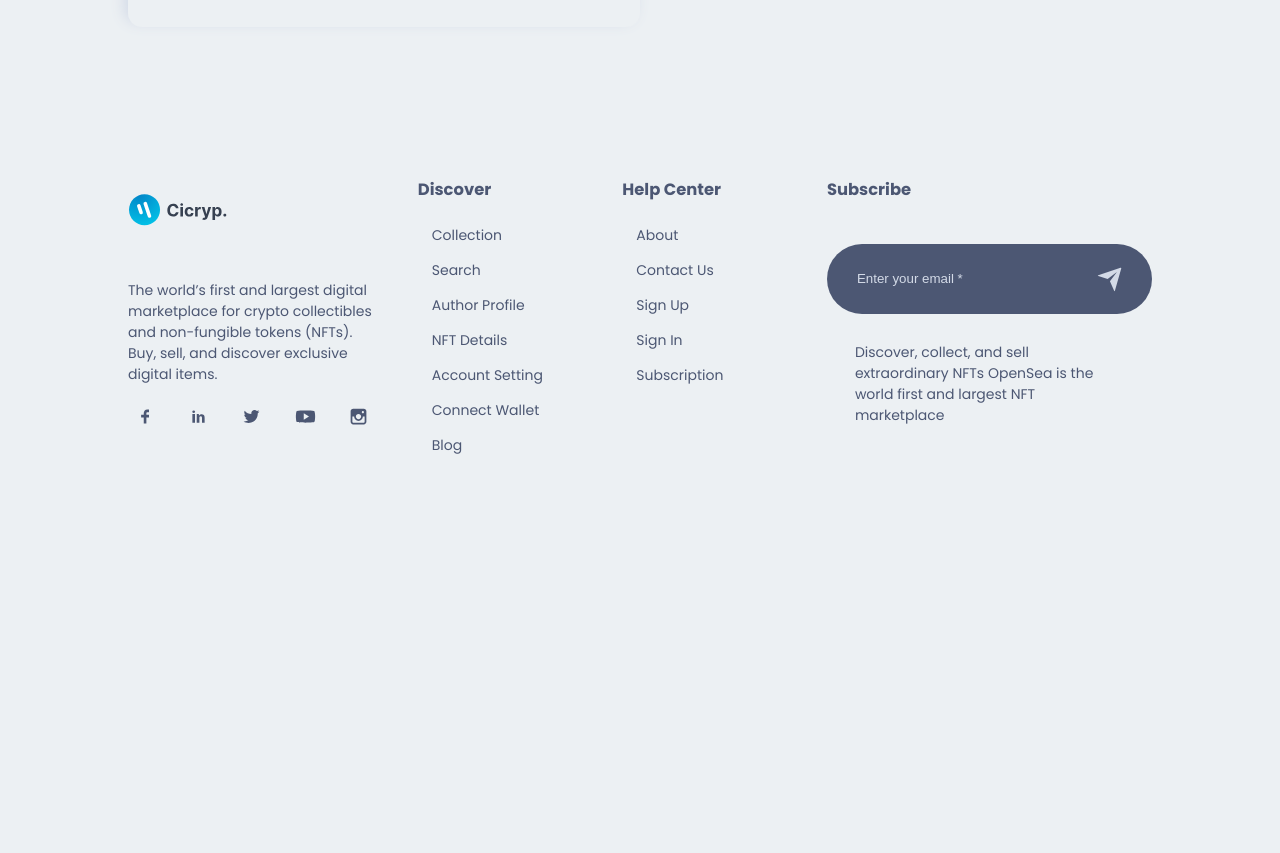
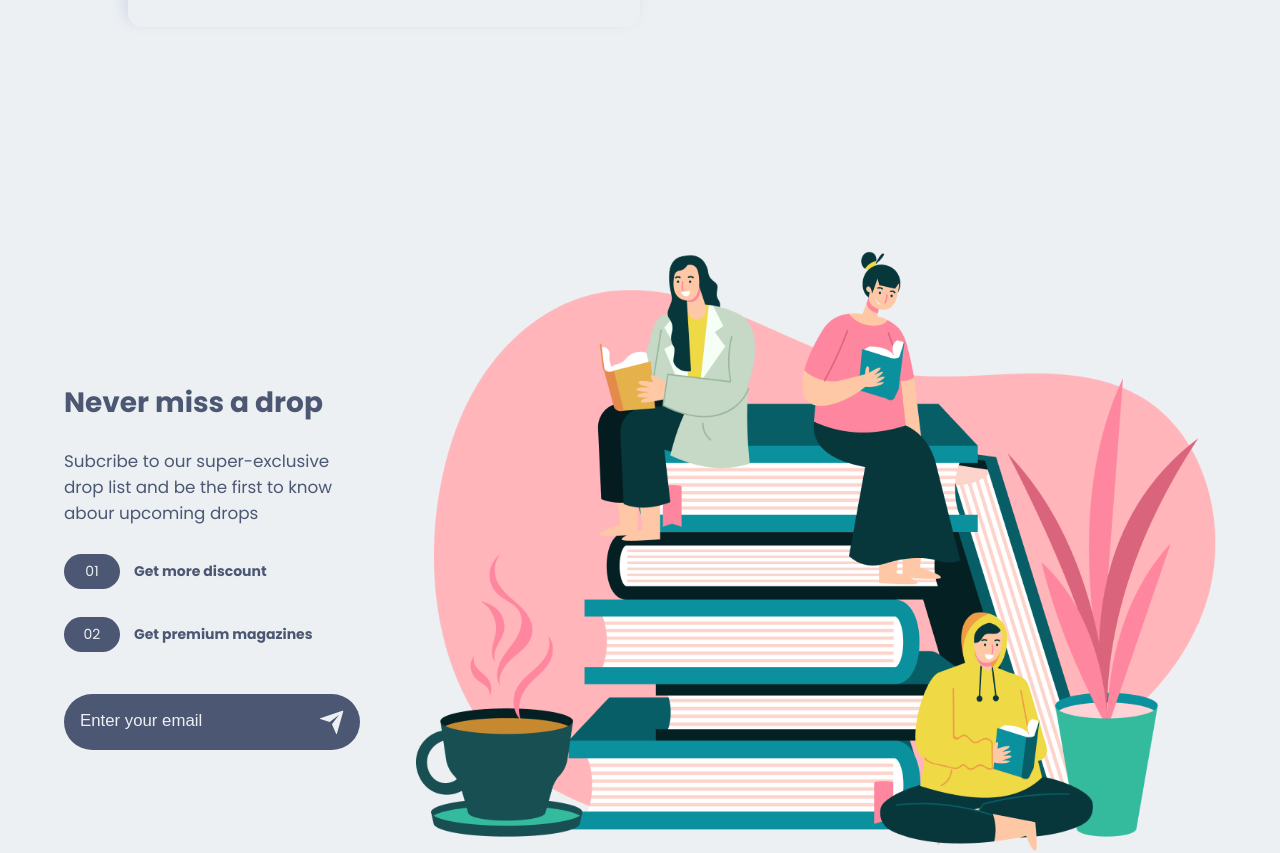
Before and after one commit to Hadhemi33/Template-NFTMarketplacearket, a Next.js app: page / in a window 1280 px wide. Shown: the part 2140-2993 px from the top of the page. Before the commit the page ends 2624 px from the top, so only its background shows below. Built offline with nearby package versions, Linux system fonts and the light colour scheme.

Commit message:
Subscribe

```diff
--- /dev/null
+++ b/components/Subscribe/Subscribe.jsx
@@ -0,0 +1,48 @@
+import React from 'react'
+import { RiSendPlaneFill } from "react-icons/ri";
+import Image from "next/image";
+
+//INTERNAL IMPORT
+import Style from "./Subscribe.module.css";
+import images from "../../img";
+
+const Subscribe = () => {
+  return (
+    <div className={Style.subscribe}>
+    <div className={Style.subscribe_box}>
+      <div className={Style.subscribe_box_left}>
+        <h2>Never miss a drop</h2>
+        <p>
+          Subcribe to our super-exclusive drop list and be the first to know
+          abour upcoming drops
+        </p>
+        <div className={Style.subscribe_box_left_box}>
+          <span>01</span>
+          <small>Get more discount</small>
+        </div>
+
+        <div className={Style.subscribe_box_left_box}>
+          <span>02</span>
+          <small>Get premium magazines</small>
+        </div>
+
+        <div className={Style.subscribe_box_left_input}>
+          <input type="email" placeholder="Enter your email" />
+          <RiSendPlaneFill className={Style.subscribe_box_left_input_icon} />
+        </div>
+      </div>
+
+      <div className={Style.subscribe_box_right}>
+        <Image
+          src={images.update}
+          alt="get update"
+          height={600}
+          width={800}
+        />
+      </div>
+    </div>
+  </div>
+  )
+}
+
+export default Subscribe
--- /dev/null
+++ b/components/Subscribe/Subscribe.module.css
@@ -0,0 +1,107 @@
+
+
+.subscribe{
+    width: 100%;
+}
+
+.subscribe_box{
+    width: 80%;
+    margin: 0 auto;
+    padding:  8rem 0;
+
+    display: grid;
+    grid-template-columns: 1.5fr 2fr;
+    align-items: center;
+}
+
+.subscribe_box_left h2{
+    font-size: 3rem;
+    line-height: auto;
+}
+
+.subscribe_box p{
+    font-size: 1.2rem;
+}
+
+.subscribe_box_left_box{
+    display: flex;
+    align-items: center;
+    gap: 1rem;
+    margin-top: 2rem;
+}
+
+.subscribe_box_left_box small{
+    font-size: 1rem;
+    font-weight: 700;
+}
+
+.subscribe_box_left_box span{
+    background-color: var(--icons-color);
+    color: var(--main-bg-color);
+    padding: .5rem 1rem;
+    border-radius: 2rem;
+    width: 4rem;
+    text-align: center;
+}
+
+.subscribe_box_left_input{
+    margin-top: 3rem;
+    padding: 2rem;
+    width: 80%;
+    border-radius: 4rem;
+    background-color: var(--icons-color);
+    color: var(--main-bg-color);
+
+    display: flex;
+    align-items: center;
+}
+
+.subscribe_box_left_input input{
+    background-color: transparent;
+    border: 0;
+    outline: none;
+    width: 90%;
+}
+
+.subscribe_box_left_input input::placeholder{
+    color: var(--main-bg-color);
+    font-size: 1.2rem;
+}
+
+.subscribe_box_left_input_icon{
+    font-size: 2rem;
+}
+
+
+@media screen and (min-device-width: 320px) and (max-device-width: 768px){
+    .subscribe_box{
+        width: 90%;
+        grid-template-columns: 1fr;
+        gap: 4rem;
+    }
+    .subscribe_box_left_input{
+        width: 100%;
+        padding: 1rem;
+    }
+
+    .subscribe_box_left h2{
+        font-size: 2rem;
+    }
+}
+
+@media screen and (min-device-width: 768px) and (max-device-width: 1024px){
+    .subscribe_box{
+        width: 90%;
+        grid-template-columns: repeat(2, 1fr);
+        gap: 4rem;
+    }
+
+    .subscribe_box_left_input{
+        width: 100%;
+        padding: 1rem;
+    }
+
+    .subscribe_box_left h2{
+        font-size: 2rem;
+    }
+}
--- a/components/componentIndex.js
+++ b/components/componentIndex.js
@@ -4,5 +4,6 @@
 import HeroSection from './HeroSection/HeroSection'
 import Service from './ServiceComponent/Service'
 import BigNFTSlider from './BigNFTSlider/BigNFTSlider'
+import Subscribe from './Subscribe/Subscribe'
 
-export { Button, Footer, NavBar, HeroSection, Service, BigNFTSlider };
+export { Button, Footer, NavBar, HeroSection, Service, BigNFTSlider, Subscribe };
--- a/pages/index.js
+++ b/pages/index.js
@@ -2,7 +2,7 @@
 
 //INTERNAL IMPORT
 import Style from "../styles/index.module.css";
-import { HeroSection, Service, BigNFTSlider } from "../components/componentIndex";
+import { HeroSection, Service, BigNFTSlider, Subscribe } from "../components/componentIndex";
 
 const Home = () => {
   return (
@@ -10,6 +10,7 @@
       <HeroSection />
       <Service />
       <BigNFTSlider />
+      <Subscribe />
     </div>
   );
 };
```
